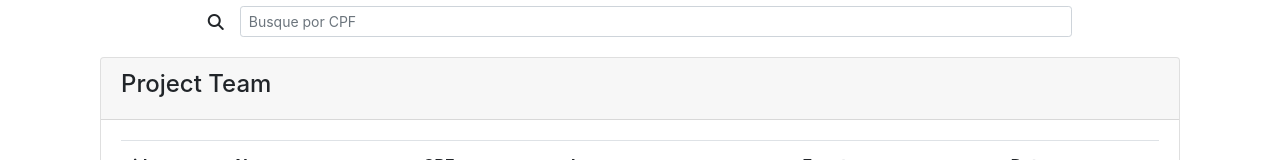
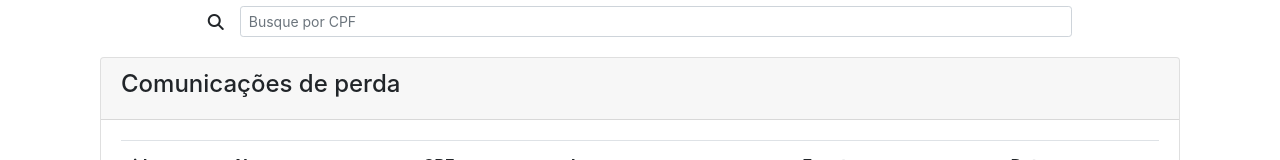
Before and after one commit to RafaelMoura11/agri-tec, a React (Create React App) app in the folder frontend/: page / in a window 1280 px wide. Shown: the part 179-339 px from the top of the page. Built offline with nearby package versions, Linux system fonts and the light colour scheme; no server answers.

Commit message:
Corrigindo titulo da tabela

```diff
--- a/frontend/src/components/Losts.tsx
+++ b/frontend/src/components/Losts.tsx
@@ -8,7 +8,7 @@ const Losts: React.FC = () => {
             <div className="col-12 col-sm-12 col-md-12">
                 <div className="card">
                     <div className="card-header">
-                        <h4>Project Team</h4>
+                        <h4>Comunicações de perda</h4>
                     </div>
                     <div className="card-body">
                         <div className="media-list position-relative">
```
